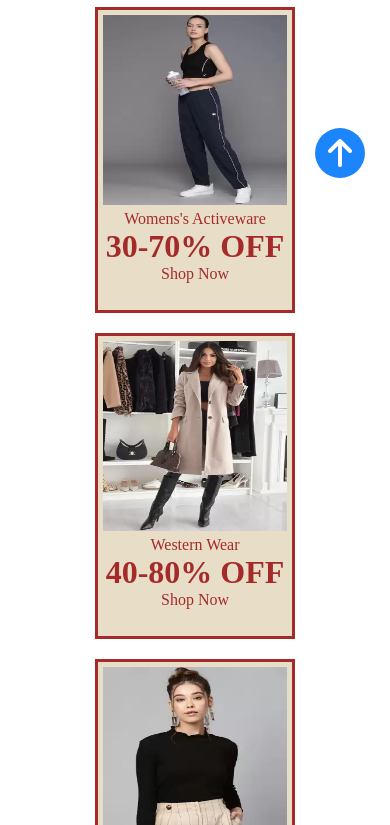
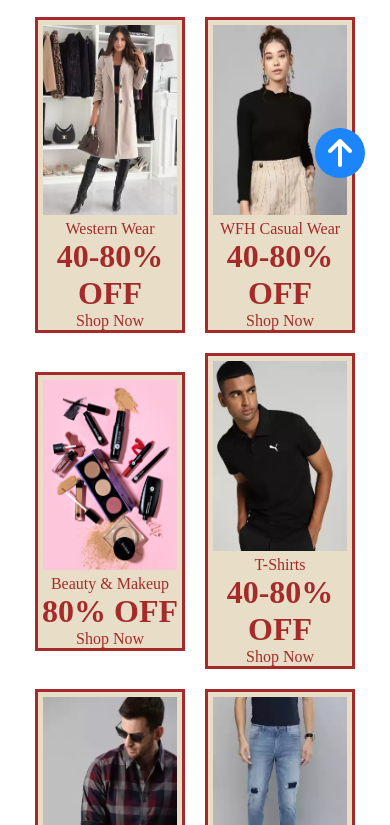
Before and after one commit to Hrishikesh778/htmlcssminiproject, a plain HTML site: page index.html in a window 390 px wide. Shown: the part 641-1466 px from the top of the page. Drawn offline with Linux system fonts and the light colour scheme.

Commit message:
css changes

```diff
--- a/styles.css
+++ b/styles.css
@@ -257,8 +257,25 @@ html {
         align-items: center;
     }
 
+    .pctext {
 
+        height: auto;
+        width: 100%;
+        background-color: rgb(232 222 200);
+        text-align: center;
+        color: brown;
 
+    }
+    .photocard {
+        border-color: brown;
+        border-style: solid;
+        /* height: 300px; */
+        width: 150px;
+        background-color: aquamarine;
+
+        margin: 10px;
+
+    }
 
 }
 
```
